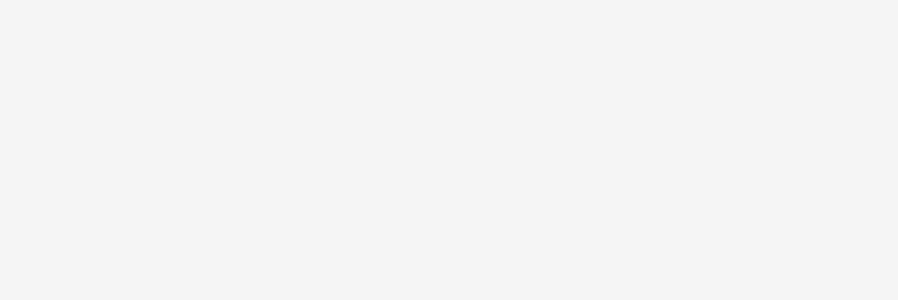
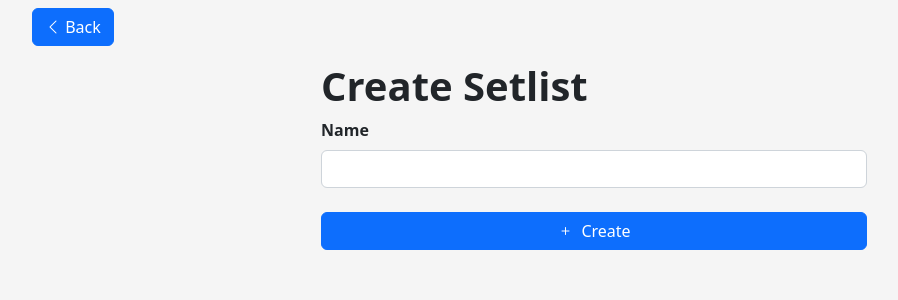
Before and after one commit to crvouga/setlist, a Nuxt app: page /setlist-create in a window 1280 px wide. Before the commit this address had no page. Shown: the top 300 px of the page, without its empty margins (46-944 px from the left). Built offline with nearby package versions, Linux system fonts and the light colour scheme.

Commit message:
renamed files

```diff
--- a/components/Icon.vue
+++ b/components/Icon.vue
@@ -6,6 +6,7 @@ type Name =
   | "eye"
   | "eye-slash"
   | "logout"
+  | "plus"
   | "account";
 
 defineProps<{
@@ -20,6 +21,7 @@ const nameToClass: { [name in Name]: string } = {
   eye: "bi-eye-fill",
   login: "bi-door-open-fill",
   logout: "bi-door-closed-fill",
+  plus: "bi-plus",
 };
 </script>
 
--- a/pages/create-account.vue
+++ b/pages/account-create.vue
@@ -106,8 +106,10 @@ const createAccount = async () => {
     <!--  -->
     <div class="d-flex flex-column justify-content-center py-5">
       <p class="h6 text-center text-muted">Already have an account?</p>
-      <NuxtLink to="/login" class="btn btn-sm btn-outline-primary">
-        <i class="bi bi-door-open-fill"></i>
+      <NuxtLink
+        :to="{ name: 'session-login' }"
+        class="btn btn-sm btn-outline-primary">
+        <Icon name="login" />
         Login
       </NuxtLink>
     </div>
--- a/pages/account.vue
+++ b/pages/account.vue
@@ -12,7 +12,7 @@ const logout = async () => {
 };
 </script>
 <template>
-  <nav class="container fw-bold px-4 p-2">
+  <nav class="container fw-bold p-2">
     <NuxtLink to="/" class="btn btn-primary">
       <Icon name="back" />
       Back
--- a/pages/index.vue
+++ b/pages/index.vue
@@ -1,6 +1,7 @@
+<script lang="ts" setup></script>
 <template>
   <nav
-    class="w-100 d-flex container px-4 py-2 align-items-center justify-content-between">
+    class="w-100 d-flex container px-2 py-2 align-items-center justify-content-between">
     <Logo class="fs-1 mb-0" />
 
     <NuxtLink to="/account" class="btn btn-primary">
@@ -8,7 +9,16 @@
       Account
     </NuxtLink>
   </nav>
-  <main class="container">
-    <NuxtLink to="login">Login</NuxtLink>
+
+  <main class="container mt-2">
+    <section class="row">
+      <div class="col-12 d-flex align-items-center justify-content-between">
+        <h2 class="fw-bold fs-1">Sets</h2>
+        <NuxtLink :to="{ name: 'setlist-create' }" class="btn btn-primary">
+          <Icon name="plus" />
+          Create New
+        </NuxtLink>
+      </div>
+    </section>
   </main>
 </template>
--- a/pages/login.vue
+++ b/pages/session-login.vue
@@ -125,8 +125,10 @@ const login = async () => {
 
       <div class="d-flex flex-column justify-content-center py-5">
         <p class="h6 text-center text-muted">Don't have an account?</p>
-        <NuxtLink to="/create-account" class="btn btn-sm btn-outline-primary">
-          <i class="bi bi-person-plus-fill"></i>
+        <NuxtLink
+          :to="{ name: 'account-create' }"
+          class="btn btn-sm btn-outline-primary">
+          <Icon name="create-account" />
           Create New Account
         </NuxtLink>
       </div>
--- /dev/null
+++ b/pages/setlist-create.vue
@@ -0,0 +1,28 @@
+<template>
+  <nav class="container p-2">
+    <NuxtLink to="/" class="btn btn-primary">
+      <Icon name="back" />
+      Back
+    </NuxtLink>
+  </nav>
+
+  <main class="container mt-2">
+    <section class="row justify-content-center">
+      <div class="col-12 col-md-8 col-lg-6">
+        <h2 class="fs-1 fw-bold">Create Setlist</h2>
+
+        <div class="fw-bold">
+          <label for="name" class="form-label">Name</label>
+          <input class="form-control" id="name" required />
+        </div>
+
+        <div class="mt-4">
+          <Button class="w-100" variant="primary">
+            <Icon name="plus" />
+            Create
+          </Button>
+        </div>
+      </div>
+    </section>
+  </main>
+</template>
```
Also changed, not shown: middleware/auth.global.ts (+4 -3 lines), 1 other file (tests, documents, lock files or other folders).
